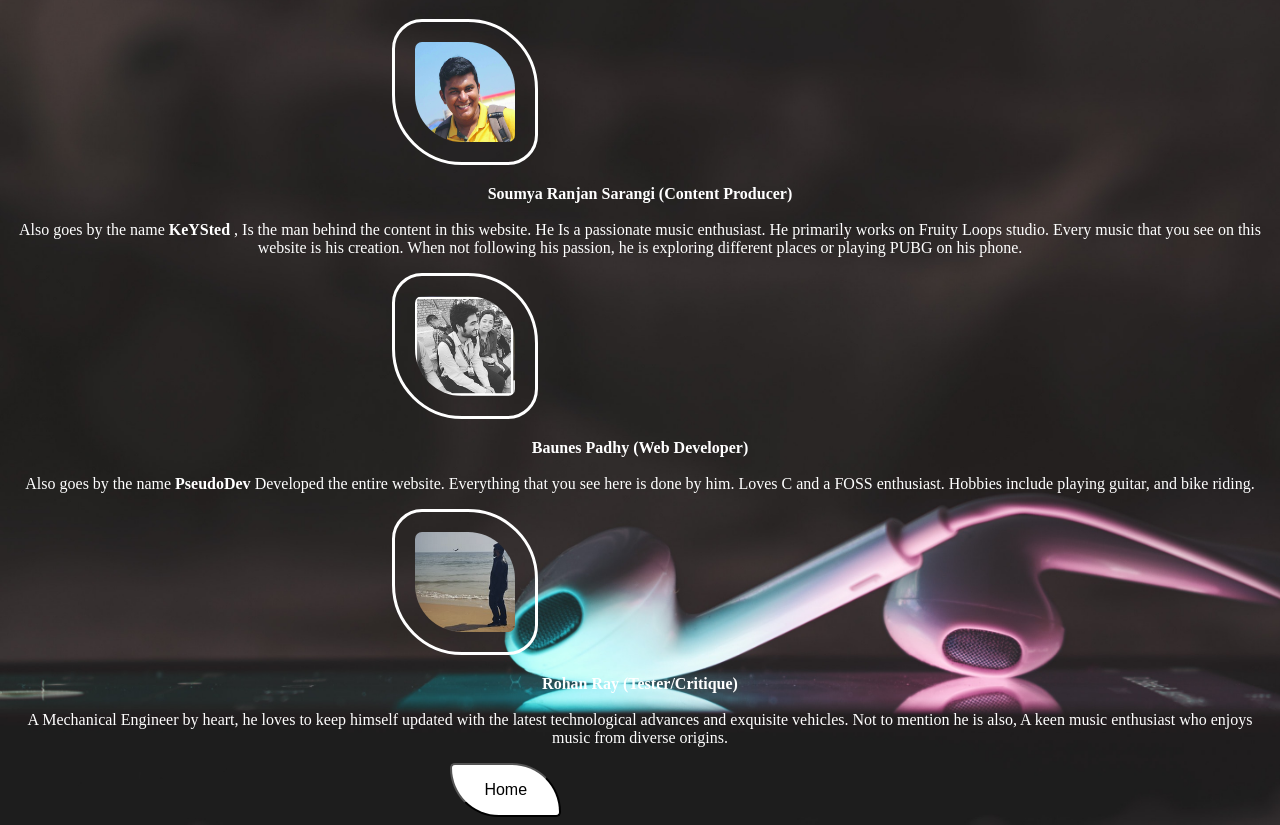
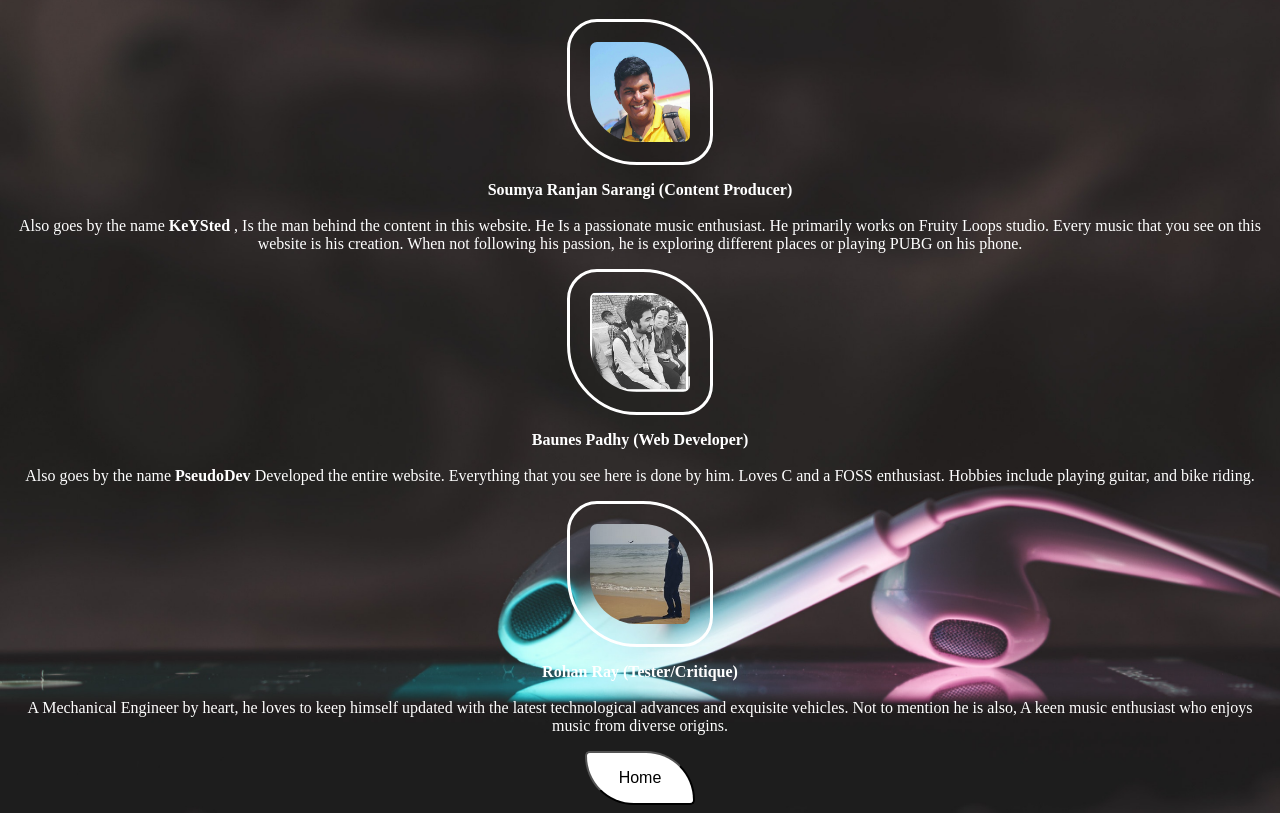
Before and after one commit to beatsurge/beatsurge.github.io, a plain HTML site: page creditsm.html in a window 1280 px wide. Shown: the part 61-886 px from the top of the page. Drawn offline with Linux system fonts and the light colour scheme.

Commit message:
Some changes

```diff
--- a/creditsm.html
+++ b/creditsm.html
@@ -20,7 +20,8 @@
 	position: relative;
 	border-radius: 100px 1000px;
 	transition: 0.5s;
-	left: 35%;
+	display:block;
+    margin: 0 auto;
 }
 		.p1
 		{
@@ -34,29 +35,29 @@
 		{
 			color: white;
 		}
-				.imgs
+		.imgs
 		{
 
 			position: relative;
 			background-size: fill;
-			top: 0vh;
-			left: 30vw;
+			display:block;
+            margin: 0 auto;
 		}
 		.imgb
 		{
 
 			position: relative;
 			background-size: fill;
-			top: 0vh;
-			left: 30vw;
+			display:block;
+            margin: 0 auto;
 		}
 		.imgr
 		{
 
 			position: relative;
 			background-size: fill;
-			top: 0vh;
-			left: 30vw;
+			display:block;
+            margin: 0 auto;
 		}
 body
 {
```
Also changed, not shown: ocm.html (+2 -2 lines), remixm.html (+4 -2 lines).
